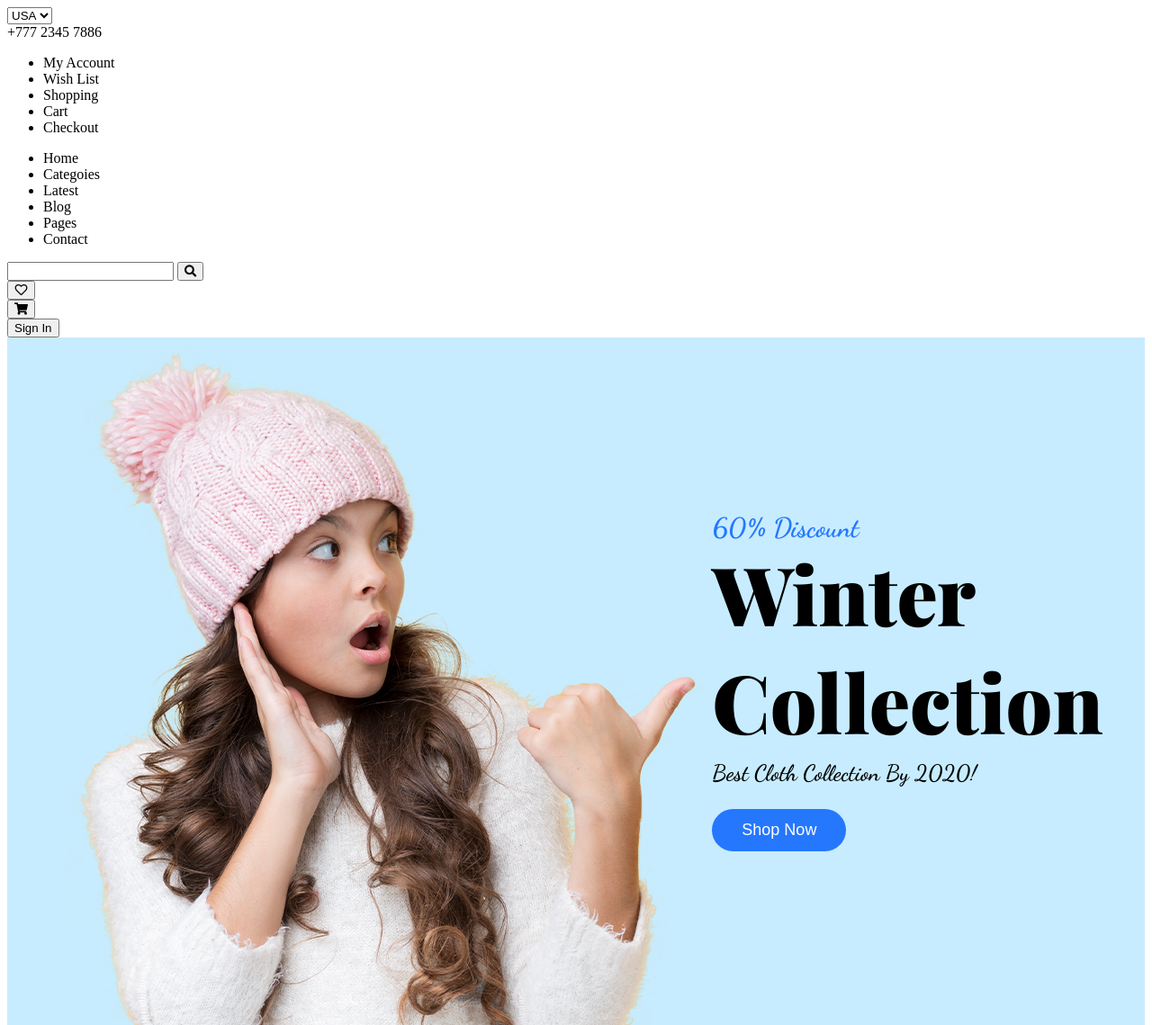
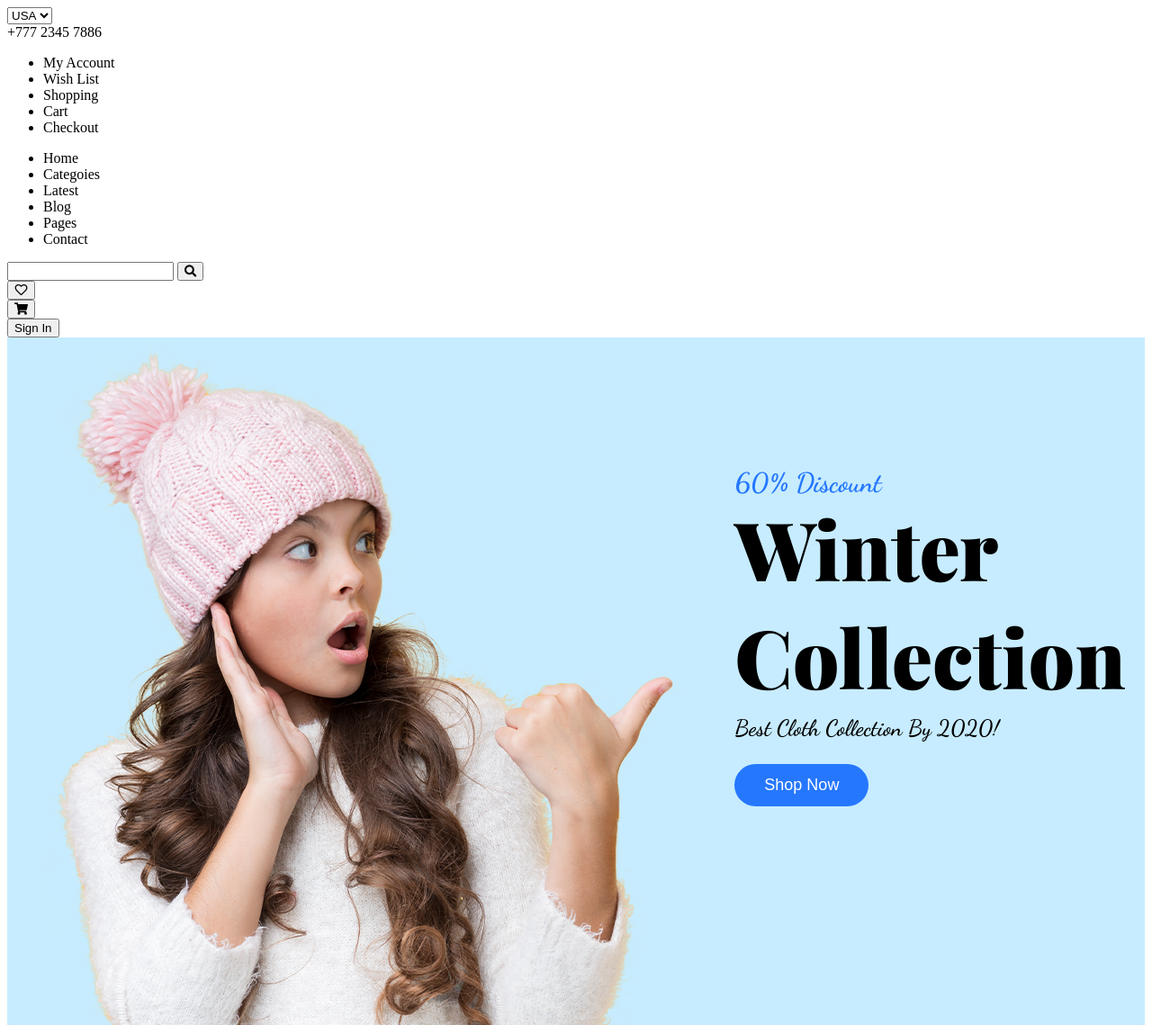
Before and after one commit to glaubernespoli/FbW39_EStore, a website: page public/index.html in a window 1280 px wide. Shown: the top 1139 px of the page at 90% size. Drawn offline with nearby package versions, Linux system fonts and the light colour scheme.

Commit message:
hero_2.0

```diff
--- a/public/css/main.css
+++ b/public/css/main.css
@@ -4,6 +4,11 @@
     align-items: center;
     justify-content: center;
     flex-wrap: wrap;
+}
+
+.hero-info {
+    margin-bottom: 100px;
+    margin-left: 50px;
 }
 
 .line_1 {
```
